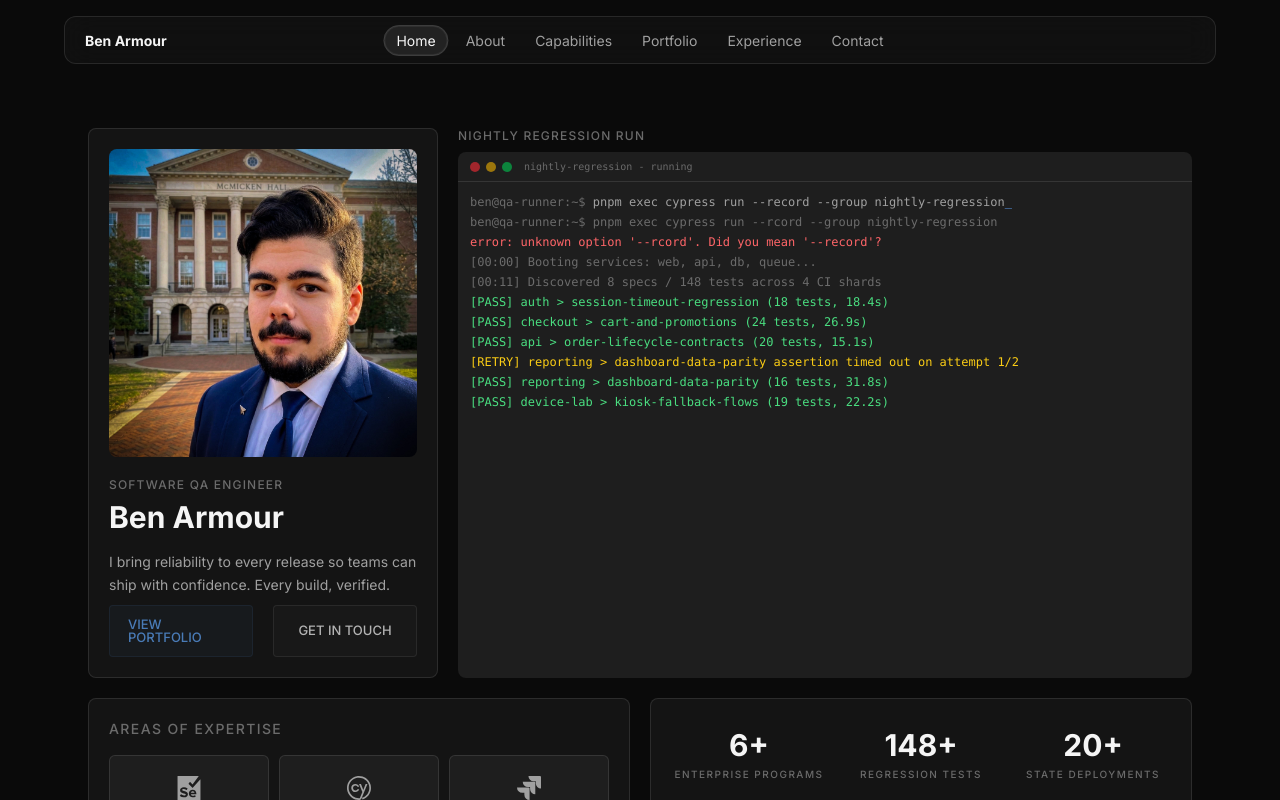
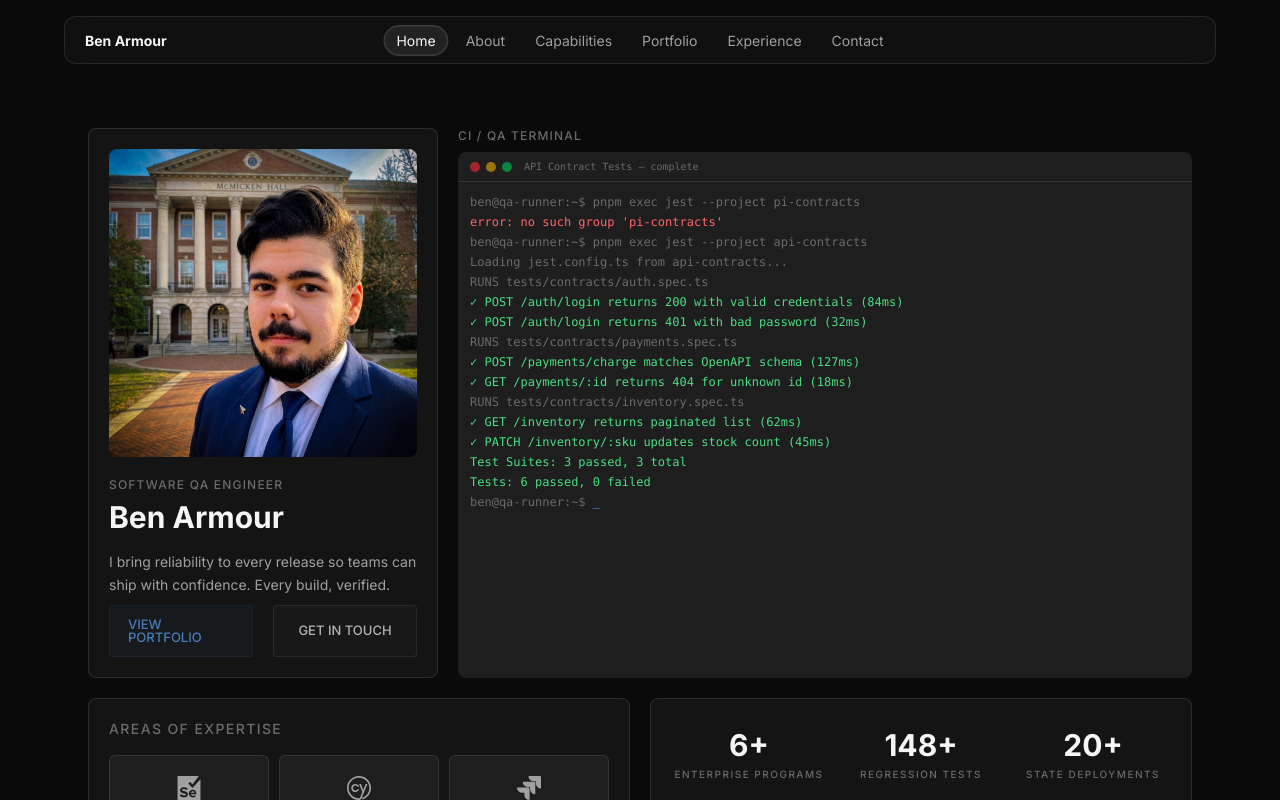
Before and after one commit to LostInTyping/BuildVerified, a Next.js app: page / in a window 1280 px wide. Shown: the top 800 px of the page. Built offline with nearby package versions, Linux system fonts and the light colour scheme.

Commit message:
feat(terminal): cycle through multi-scenario data with scrolling prompts

```diff
--- a/src/components/home/regression-terminal.tsx
+++ b/src/components/home/regression-terminal.tsx
@@ -2,74 +2,13 @@
 
 import { useEffect, useRef, useState } from "react";
 import { useReducedMotion } from "framer-motion";
-
-type SuiteStatus = "pass" | "retry";
-
-interface RegressionSuite {
-  suite: string;
-  tests: number;
-  duration: string;
-  status: SuiteStatus;
-}
-
-type LogTone = "muted" | "pass" | "retry" | "error";
+import { scenarios, shuffleScenarios, type TerminalScenario, type LogTone } from "@/lib/terminal-scenarios";
 
 interface TerminalLogLine {
   id: string;
   message: string;
   tone: LogTone;
 }
-
-const regressionSuites: RegressionSuite[] = [
-  {
-    suite: "auth > session-timeout-regression",
-    tests: 18,
-    duration: "18.4s",
-    status: "pass",
-  },
-  {
-    suite: "checkout > cart-and-promotions",
-    tests: 24,
-    duration: "26.9s",
-    status: "pass",
-  },
-  {
-    suite: "api > order-lifecycle-contracts",
-    tests: 20,
-    duration: "15.1s",
-    status: "pass",
-  },
-  {
-    suite: "reporting > dashboard-data-parity",
-    tests: 16,
-    duration: "31.8s",
-    status: "retry",
-  },
-  {
-    suite: "device-lab > kiosk-fallback-flows",
-    tests: 19,
-    duration: "22.2s",
-    status: "pass",
-  },
-  {
-    suite: "localization > currency-and-locale",
-    tests: 15,
-    duration: "12.6s",
-    status: "pass",
-  },
-  {
-    suite: "permissions > role-based-access",
-    tests: 21,
-    duration: "21.0s",
-    status: "pass",
-  },
-  {
-    suite: "release > smoke-suite",
-    tests: 15,
-    duration: "9.7s",
-    status: "pass",
-  },
-];
 
 const adjacentKeys: Record<string, string[]> = {
   q: ["w", "a"], w: ["q", "e", "s"], e: ["w", "r", "d"],
@@ -84,9 +23,6 @@ const adjacentKeys: Record<string, string[]> = {
   v: ["c", "f", "g", "b"], b: ["v", "g", "h", "n"],
   n: ["b", "h", "j", "m"], m: ["n", "j", "k"],
 };
-
-const totalTests = regressionSuites.reduce((count, suite) => count + suite.tests, 0);
-const retriedCount = regressionSuites.filter((suite) => suite.status === "retry").length;
 
 function toneClass(tone: LogTone): string {
   if (tone === "pass") {
@@ -104,59 +40,6 @@ function toneClass(tone: LogTone): string {
   return "text-text-muted";
 }
 
-const fullCommand = "pnpm exec cypress run --record --group nightly-regression";
-
-interface LogEntry {
-  message: string;
-  tone: LogTone;
-  /** Delay in ms before this line appears during animation. */
-  delayMs: number;
-}
-
-function buildLogEntries(): LogEntry[] {
-  const entries: LogEntry[] = [
-    { message: "[00:00] Booting services: web, api, db, queue...", tone: "muted", delayMs: 130 },
-    {
-      message: `[00:11] Discovered ${regressionSuites.length} specs / ${totalTests} tests across 4 CI shards`,
-      tone: "muted",
-      delayMs: 180,
-    },
-  ];
-
-  for (const suite of regressionSuites) {
-    if (suite.status === "retry") {
-      entries.push({
-        message: `[RETRY] ${suite.suite} assertion timed out on attempt 1/2`,
-        tone: "retry",
-        delayMs: 220,
-      });
-    }
-    entries.push({
-      message: `[PASS] ${suite.suite} (${suite.tests} tests, ${suite.duration})`,
-      tone: "pass",
-      delayMs: suite.status === "retry" ? 340 : 250,
-    });
-  }
-
-  entries.push(
-    { message: "[04:27] Uploading traces, videos, screenshots, junit.xml...", tone: "muted", delayMs: 220 },
-    { message: `${totalTests} passing - 0 failing - ${retriedCount} retried`, tone: "pass", delayMs: 180 },
-    { message: "Total runtime: 4m 29s", tone: "muted", delayMs: 110 },
-  );
-
-  return entries;
-}
-
-const logEntries = buildLogEntries();
-
-function buildStaticLogLines(): TerminalLogLine[] {
-  return logEntries.map((entry, index) => ({
-    id: `s-${index}`,
-    message: entry.message,
-    tone: entry.tone,
-  }));
-}
-
 export function RegressionTerminal() {
   const prefersReduced = useReducedMotion();
   // Default to reduced until media query resolves — safer for motion-sensitive users
@@ -165,7 +48,9 @@ export function RegressionTerminal() {
   const [logLines, setLogLines] = useState<TerminalLogLine[]>([]);
   const [isRunning, setIsRunning] = useState(false);
   const [cursorVisible, setCursorVisible] = useState(true);
+  const [label, setLabel] = useState("queued");
   const outputRef = useRef<HTMLDivElement>(null);
+  const scenarioQueue = useRef<TerminalScenario[]>([]);
 
   useEffect(() => {
     if (shouldReduceMotion) {
@@ -192,8 +77,21 @@ export function RegressionTerminal() {
 
   useEffect(() => {
     if (shouldReduceMotion) {
-      setCommandText(fullCommand);
-      setLogLines(buildStaticLogLines());
+      const firstScenario = scenarios[0];
+      setCommandText("");
+      setLogLines([
+        {
+          id: "s-prompt",
+          message: `ben@qa-runner:~$ ${firstScenario.command}`,
+          tone: "muted",
+        },
+        ...firstScenario.logEntries.map((entry, i) => ({
+          id: `s-${i}`,
+          message: entry.message,
+          tone: entry.tone,
+        })),
+      ]);
+      setLabel(firstScenario.label);
       setIsRunning(false);
       return;
     }
@@ -450,11 +348,16 @@ export function RegressionTerminal() {
         const cycleId = cycleNumber;
         const lineNumber = { current: 0 };
 
+        if (scenarioQueue.current.length === 0) {
+          scenarioQueue.current = shuffleScenarios(scenarios);
+        }
+        const scenario = scenarioQueue.current.pop()!;
+
         setCommandText("");
         setLogLines([]);
         setIsRunning(false);
 
-        const typoResult = await typeTextWithTypos(fullCommand, 26);
+        const typoResult = await typeTextWithTypos(scenario.command, 26);
 
         if (!typoResult.completed) {
           return;
@@ -498,7 +401,7 @@ export function RegressionTerminal() {
           await wait(400);
 
           // Retype the command cleanly (no typos)
-          const retryResult = await typeTextWithTypos(fullCommand, 26, 0, 0);
+          const retryResult = await typeTextWithTypos(scenario.command, 26, 0, 0);
 
           if (!retryResult.completed) {
             return;
@@ -511,9 +414,22 @@ export function RegressionTerminal() {
           return;
         }
 
+        // Commit the typed command into log lines so it scrolls with output
+        lineNumber.current += 1;
+        setLogLines((lines) => [
+          ...lines,
+          {
+            id: `${cycleId}-${lineNumber.current}`,
+            message: `ben@qa-runner:~$ ${scenario.command}`,
+            tone: "muted",
+          },
+        ]);
+        setCommandText("");
+
         setIsRunning(true);
+        setLabel(scenario.label + " \u2014 running");
 
-        for (const entry of logEntries) {
+        for (const entry of scenario.logEntries) {
           if (
             !(await addLine(
               entry.message,
@@ -528,6 +444,7 @@ export function RegressionTerminal() {
         }
 
         setIsRunning(false);
+        setLabel(scenario.label + " \u2014 complete");
         await wait(3000);
       }
     };
@@ -542,7 +459,7 @@ export function RegressionTerminal() {
   return (
     <div className="flex h-full min-w-0 flex-col">
       <p className="mb-2 text-xs font-medium uppercase tracking-widest text-text-muted">
-        Nightly Regression Run
+        CI / QA Terminal
       </p>
       <div className="flex h-full min-h-[320px] min-w-0 flex-col overflow-hidden rounded-lg bg-bg-elevated font-mono text-[11px] sm:min-h-[360px] sm:text-xs lg:min-h-[420px]">
         <div className="flex items-center gap-1.5 border-b border-border px-2.5 py-1.5 sm:px-3 sm:py-2" aria-hidden="true">
@@ -550,17 +467,28 @@ export function RegressionTerminal() {
           <div className="h-2.5 w-2.5 rounded-full bg-yellow-500/60" />
           <div className="h-2.5 w-2.5 rounded-full bg-green-500/60" />
           <span className="ml-1.5 text-[10px] text-text-muted">
-            {isRunning ? "nightly-regression - running" : "nightly-regression - queued"}
+            {label}
           </span>
         </div>
         <div
           ref={outputRef}
           role="region"
-          aria-label="Nightly regression run output"
+          aria-label="CI terminal output"
           aria-live="off"
           tabIndex={0}
           className="max-h-[340px] flex-1 space-y-0.5 overflow-y-auto p-2.5 focus-visible:outline focus-visible:outline-2 focus-visible:outline-accent focus-visible:outline-offset-2 sm:space-y-1 sm:p-3 lg:max-h-[460px]"
         >
+          <p className="sr-only">
+            Automated CI terminal showing test and deployment scenarios
+          </p>
+
+          {logLines.map((line) => (
+            <p key={line.id} className={toneClass(line.tone)}>
+              {line.message}
+            </p>
+          ))}
+
+          {/* Active prompt — renders at the bottom, scrolls naturally */}
           <p className="text-text-secondary">
             <span className="text-text-muted">ben@qa-runner</span>
             <span className="text-text-muted">:~$ </span>
@@ -574,17 +502,6 @@ export function RegressionTerminal() {
               _
             </span>
           </p>
-
-          <p className="sr-only">
-            Nightly regression results: {totalTests} tests passing across{" "}
-            {regressionSuites.length} suites, 0 failing, {retriedCount} retried.
-          </p>
-
-          {logLines.map((line) => (
-            <p key={line.id} className={toneClass(line.tone)}>
-              {line.message}
-            </p>
-          ))}
         </div>
       </div>
     </div>
```
